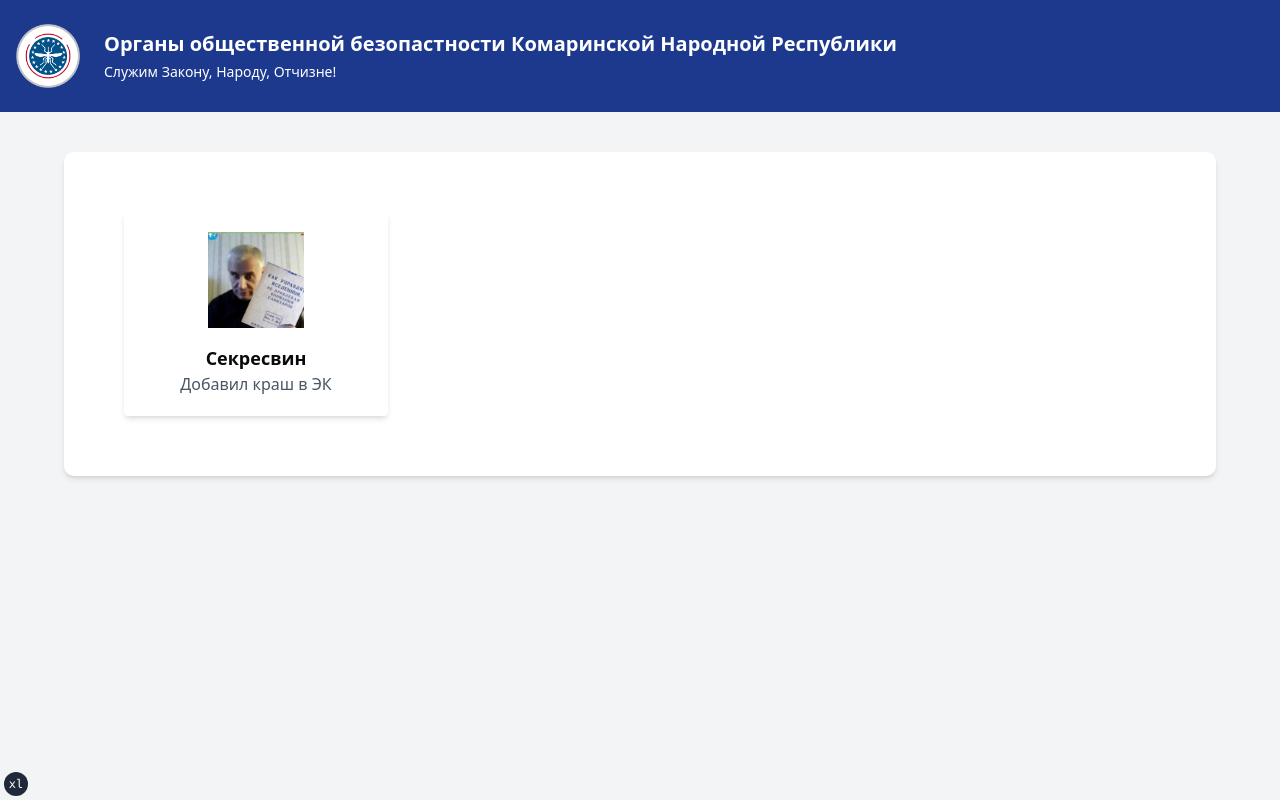
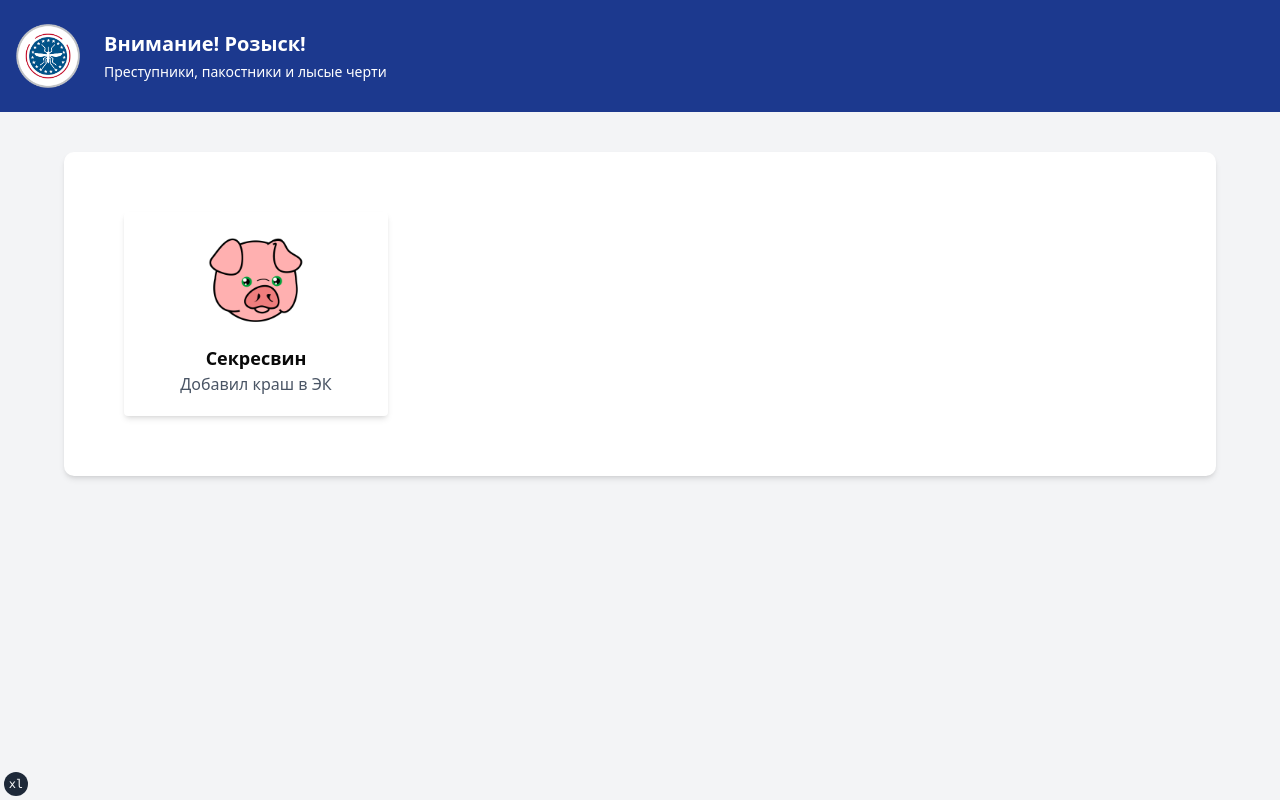
Before and after one commit to BMWmod/project-D.A.U.N, a Next.js app: page /wanted in a window 1280 px wide. Built offline with nearby package versions, Linux system fonts and the light colour scheme.

Commit message:
начало работы по списку розыска
This reverts commit 712ced3b758b83be6f8f37208c5531c037d2b7b4.

```diff
--- a/app/wanted/page.tsx
+++ b/app/wanted/page.tsx
@@ -21,16 +21,16 @@ export default function AdministrationPage() {
                 <Image
                   src="/logo.png"
                   alt="Logo"
-                  width={64}
-                  height={64}
+                  width={512}
+                  height={512}
                   className="w-full h-full object-contain"
                 />
               </Link>
             </div>
           </div>
           <div>
-            <h1 className="text-xl font-bold">Органы общественной безопастности Комаринской Народной Республики</h1>
-            <p className="text-sm mt-1">Служим Закону, Народу, Отчизне!</p>
+            <h1 className="text-xl font-bold">Внимание! Розыск!</h1>
+            <p className="text-sm mt-1">Преступники, пакостники и лысые черти</p>
           </div>
         </div>
       </header>
--- a/components/CardGridwanted.tsx
+++ b/components/CardGridwanted.tsx
@@ -5,7 +5,7 @@ const CardGrid = () => {
   return (
     <div className="grid grid-cols-10 sm:grid-cols-5 md:grid-cols-3 gap-30 p-15 w-full">
       <EmployeeCard
-        imageSrc="/krotov.png"
+        imageSrc="/wanted_1.png"
         name="Секресвин"
         title="Добавил краш в ЭК"
       />
```
Also changed, not shown: public/wanted_1.png (added).
